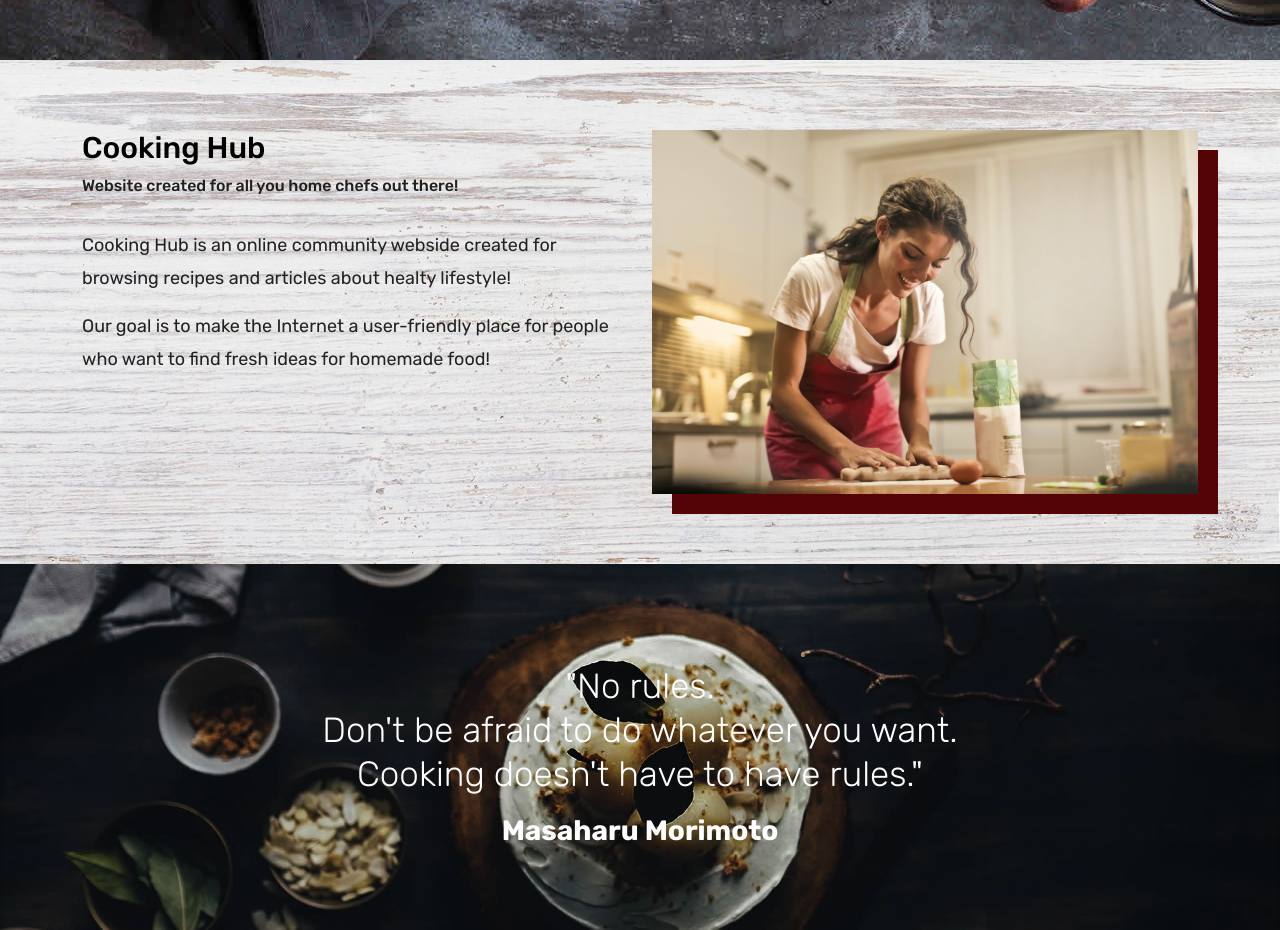
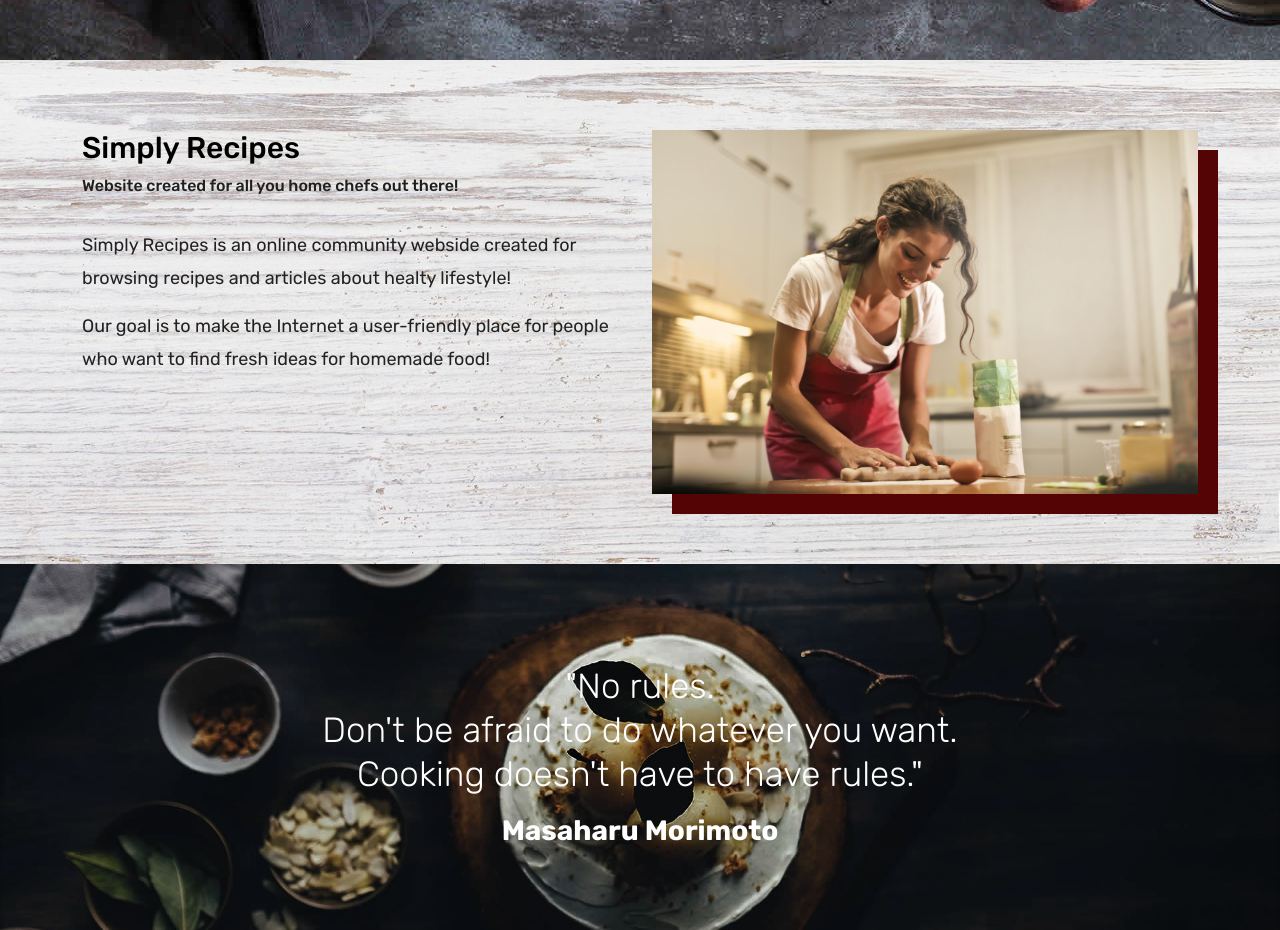
Before and after one commit to stanislavstoyanov99/SimplyRecipes, an Angular app in the folder src/simply-recipes/: page / in a window 1280 px wide. Shown: the part 1220-2150 px from the top of the page. Built offline with nearby package versions, Linux system fonts and the light colour scheme; no server answers.

Commit message:
Edit home page information

```diff
--- a/src/simply-recipes/src/app/core/home/home.component.html
+++ b/src/simply-recipes/src/app/core/home/home.component.html
@@ -29,9 +29,9 @@
         <div class="row">
             <div class="col-lg-6 col-md-6 col-sm-12 text-center">
                 <div class="inner-column">
-                    <h1>Cooking Hub</h1>
+                    <h1>Simply Recipes</h1>
                     <h4>Website created for all you home chefs out there!</h4>
-                    <p class="mt-4">Cooking Hub is an online community webside created for browsing recipes and articles
+                    <p class="mt-4">Simply Recipes is an online community webside created for browsing recipes and articles
                         about healty lifestyle!</p>
                     <p>Our goal is to make the Internet a user-friendly place for people who want to find fresh ideas
                         for homemade food!</p>
```
